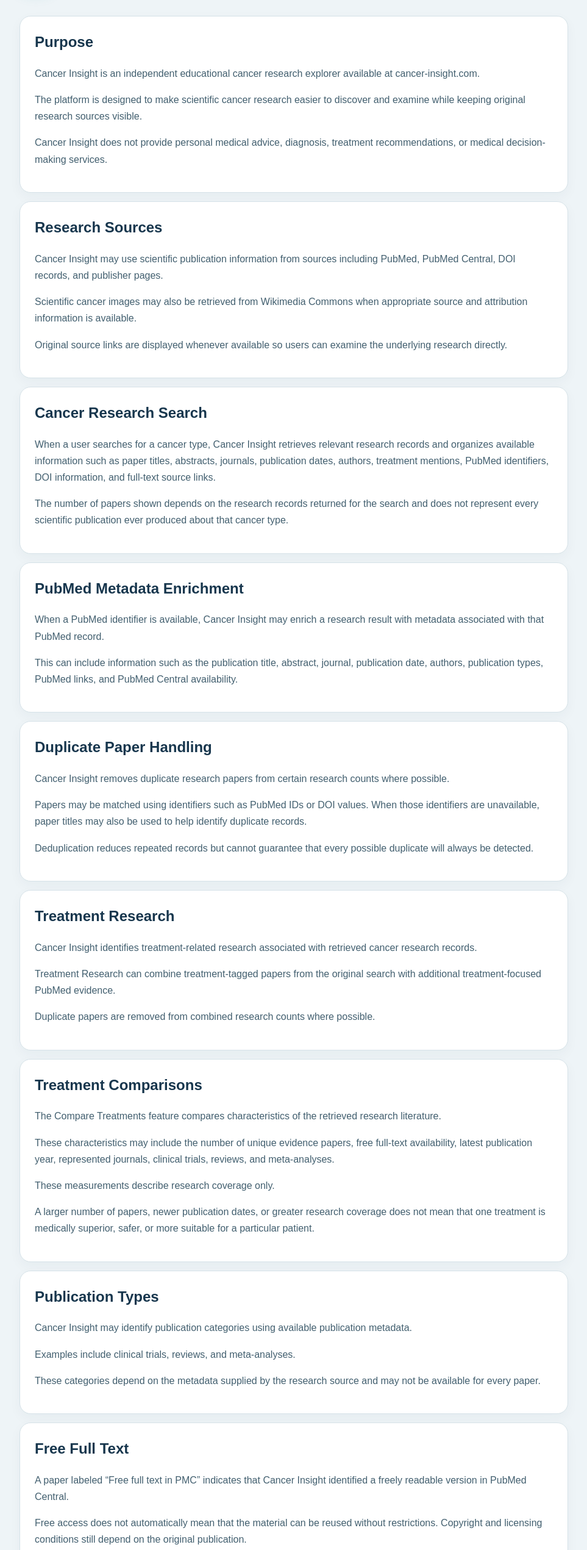
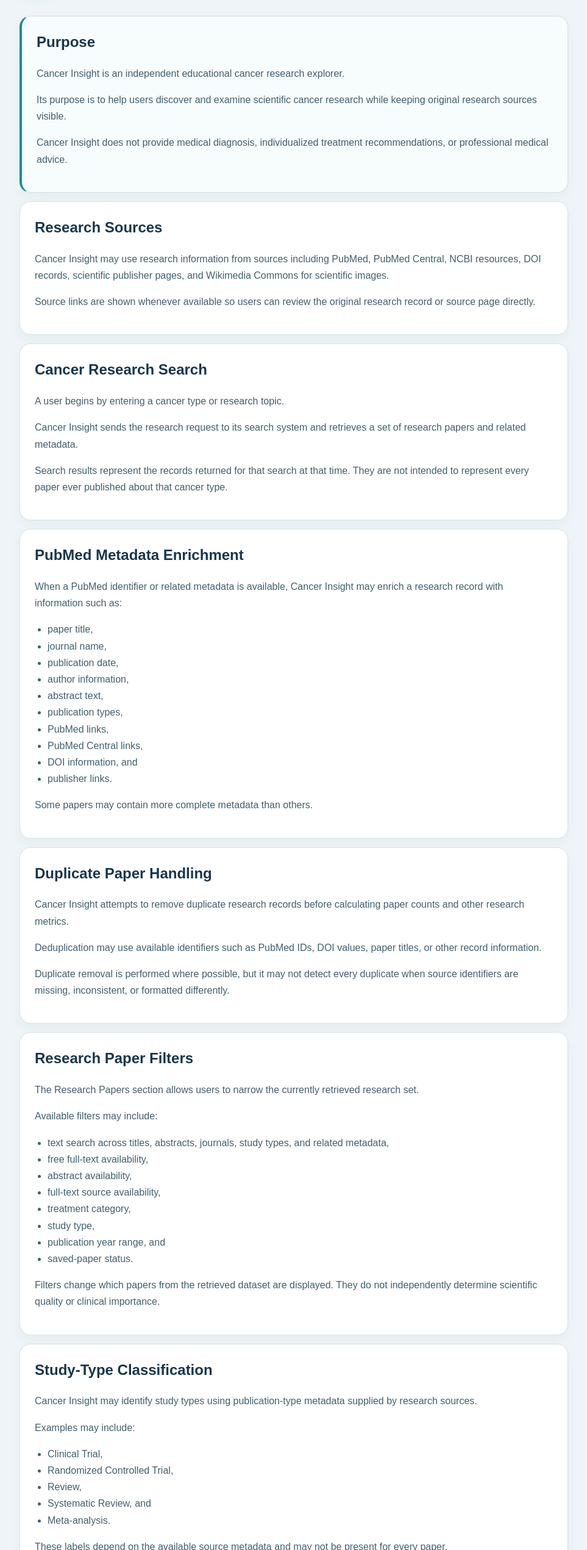
Before and after one commit to taliakasissieh/Cancer-Insight-Web, a Next.js app: page /methodology in a window 1280 px wide. Shown: the part 185-2726 px from the top of the page at 61% size, without its empty margins (158-1121 px from the left). Built offline with nearby package versions, Linux system fonts and the light colour scheme.

Commit message:
Update page.js

```diff
--- a/app/methodology/page.js
+++ b/app/methodology/page.js
@@ -1,320 +1,532 @@
 export const metadata = {
   title: 'Methodology | Cancer Insight',
-
   description:
-    'Learn how Cancer Insight finds, organizes, enriches, deduplicates, and presents cancer research evidence from scientific sources including PubMed and PubMed Central.',
+    'How Cancer Insight finds, organizes, filters, enriches, deduplicates, and presents cancer research evidence.',
 };
 
 export default function Methodology() {
   return (
     <main className="legalPage">
       <div className="legalContainer">
-        <a
-          className="backLink"
-          href="/"
-        >
+        <a className="backLink" href="/">
           ← Back to Cancer Insight
         </a>
 
         <div className="legalHeader">
-          <div className="legalMark">
-            ✚
-          </div>
+          <div className="legalMark">✚</div>
 
           <div>
             <div className="legalEyebrow">
               CANCER INSIGHT
             </div>
 
-            <h1>
-              Research Methodology
-            </h1>
+            <h1>Research Methodology</h1>
 
             <p>
-              How Cancer Insight finds, organizes, and presents cancer
-              research evidence
+              How Cancer Insight finds, organizes, filters, and presents research evidence
             </p>
           </div>
         </div>
 
-        <section className="legalCard">
-          <h2>
-            Purpose
-          </h2>
+        <section className="legalCard importantLegalCard">
+          <h2>Purpose</h2>
 
           <p>
-            Cancer Insight is an independent educational cancer research
-            explorer available at cancer-insight.com.
+            Cancer Insight is an independent educational cancer research explorer.
           </p>
 
           <p>
-            The platform is designed to make scientific cancer research easier
-            to discover and examine while keeping original research sources
-            visible.
+            Its purpose is to help users discover and examine scientific cancer
+            research while keeping original research sources visible.
           </p>
 
           <p>
-            Cancer Insight does not provide personal medical advice,
-            diagnosis, treatment recommendations, or medical decision-making
-            services.
+            Cancer Insight does not provide medical diagnosis, individualized
+            treatment recommendations, or professional medical advice.
           </p>
         </section>
 
         <section className="legalCard">
-          <h2>
-            Research Sources
-          </h2>
+          <h2>Research Sources</h2>
 
           <p>
-            Cancer Insight may use scientific publication information from
-            sources including PubMed, PubMed Central, DOI records, and
-            publisher pages.
+            Cancer Insight may use research information from sources including
+            PubMed, PubMed Central, NCBI resources, DOI records, scientific
+            publisher pages, and Wikimedia Commons for scientific images.
           </p>
 
           <p>
-            Scientific cancer images may also be retrieved from Wikimedia
-            Commons when appropriate source and attribution information is
-            available.
-          </p>
-
-          <p>
-            Original source links are displayed whenever available so users can
-            examine the underlying research directly.
+            Source links are shown whenever available so users can review the
+            original research record or source page directly.
           </p>
         </section>
 
         <section className="legalCard">
-          <h2>
-            Cancer Research Search
-          </h2>
+          <h2>Cancer Research Search</h2>
 
           <p>
-            When a user searches for a cancer type, Cancer Insight retrieves
-            relevant research records and organizes available information such
-            as paper titles, abstracts, journals, publication dates, authors,
-            treatment mentions, PubMed identifiers, DOI information, and
-            full-text source links.
+            A user begins by entering a cancer type or research topic.
           </p>
 
           <p>
-            The number of papers shown depends on the research records returned
-            for the search and does not represent every scientific publication
-            ever produced about that cancer type.
+            Cancer Insight sends the research request to its search system and
+            retrieves a set of research papers and related metadata.
+          </p>
+
+          <p>
+            Search results represent the records returned for that search at that
+            time. They are not intended to represent every paper ever published
+            about that cancer type.
           </p>
         </section>
 
         <section className="legalCard">
-          <h2>
-            PubMed Metadata Enrichment
-          </h2>
+          <h2>PubMed Metadata Enrichment</h2>
 
           <p>
-            When a PubMed identifier is available, Cancer Insight may enrich a
-            research result with metadata associated with that PubMed record.
+            When a PubMed identifier or related metadata is available, Cancer
+            Insight may enrich a research record with information such as:
           </p>
 
+          <ul>
+            <li>paper title,</li>
+            <li>journal name,</li>
+            <li>publication date,</li>
+            <li>author information,</li>
+            <li>abstract text,</li>
+            <li>publication types,</li>
+            <li>PubMed links,</li>
+            <li>PubMed Central links,</li>
+            <li>DOI information, and</li>
+            <li>publisher links.</li>
+          </ul>
+
           <p>
-            This can include information such as the publication title,
-            abstract, journal, publication date, authors, publication types,
-            PubMed links, and PubMed Central availability.
+            Some papers may contain more complete metadata than others.
           </p>
         </section>
 
         <section className="legalCard">
-          <h2>
-            Duplicate Paper Handling
-          </h2>
+          <h2>Duplicate Paper Handling</h2>
 
           <p>
-            Cancer Insight removes duplicate research papers from certain
-            research counts where possible.
+            Cancer Insight attempts to remove duplicate research records before
+            calculating paper counts and other research metrics.
           </p>
 
           <p>
-            Papers may be matched using identifiers such as PubMed IDs or DOI
-            values. When those identifiers are unavailable, paper titles may
-            also be used to help identify duplicate records.
+            Deduplication may use available identifiers such as PubMed IDs, DOI
+            values, paper titles, or other record information.
           </p>
 
           <p>
-            Deduplication reduces repeated records but cannot guarantee that
-            every possible duplicate will always be detected.
+            Duplicate removal is performed where possible, but it may not detect
+            every duplicate when source identifiers are missing, inconsistent, or
+            formatted differently.
           </p>
         </section>
 
         <section className="legalCard">
-          <h2>
-            Treatment Research
-          </h2>
+          <h2>Research Paper Filters</h2>
 
           <p>
-            Cancer Insight identifies treatment-related research associated
-            with retrieved cancer research records.
+            The Research Papers section allows users to narrow the currently
+            retrieved research set.
           </p>
 
           <p>
-            Treatment Research can combine treatment-tagged papers from the
-            original search with additional treatment-focused PubMed evidence.
+            Available filters may include:
           </p>
 
+          <ul>
+            <li>text search across titles, abstracts, journals, study types, and related metadata,</li>
+            <li>free full-text availability,</li>
+            <li>abstract availability,</li>
+            <li>full-text source availability,</li>
+            <li>treatment category,</li>
+            <li>study type,</li>
+            <li>publication year range, and</li>
+            <li>saved-paper status.</li>
+          </ul>
+
           <p>
-            Duplicate papers are removed from combined research counts where
-            possible.
+            Filters change which papers from the retrieved dataset are displayed.
+            They do not independently determine scientific quality or clinical
+            importance.
           </p>
         </section>
 
         <section className="legalCard">
-          <h2>
-            Treatment Comparisons
-          </h2>
+          <h2>Study-Type Classification</h2>
 
           <p>
-            The Compare Treatments feature compares characteristics of the
-            retrieved research literature.
+            Cancer Insight may identify study types using publication-type
+            metadata supplied by research sources.
           </p>
 
           <p>
-            These characteristics may include the number of unique evidence
-            papers, free full-text availability, latest publication year,
-            represented journals, clinical trials, reviews, and
-            meta-analyses.
+            Examples may include:
+          </p>
+
+          <ul>
+            <li>Clinical Trial,</li>
+            <li>Randomized Controlled Trial,</li>
+            <li>Review,</li>
+            <li>Systematic Review, and</li>
+            <li>Meta-analysis.</li>
+          </ul>
+
+          <p>
+            These labels depend on the available source metadata and may not be
+            present for every paper.
           </p>
 
           <p>
-            These measurements describe research coverage only.
-          </p>
-
-          <p>
-            A larger number of papers, newer publication dates, or greater
-            research coverage does not mean that one treatment is medically
-            superior, safer, or more suitable for a particular patient.
+            Study-type classification is descriptive and should not be treated as
+            a complete assessment of study quality, certainty of evidence, or
+            clinical importance.
           </p>
         </section>
 
         <section className="legalCard">
-          <h2>
-            Publication Types
-          </h2>
+          <h2>Publication Year Filtering</h2>
 
           <p>
-            Cancer Insight may identify publication categories using available
-            publication metadata.
+            Cancer Insight may allow users to choose a starting year, ending year,
+            or both.
           </p>
 
           <p>
-            Examples include clinical trials, reviews, and meta-analyses.
+            The year is extracted from available publication-date metadata.
           </p>
 
           <p>
-            These categories depend on the metadata supplied by the research
-            source and may not be available for every paper.
+            Papers without a recognizable publication year may not appear when a
+            year-range filter is active.
           </p>
         </section>
 
         <section className="legalCard">
-          <h2>
-            Free Full Text
-          </h2>
+          <h2>Why This Paper Is Relevant</h2>
 
           <p>
-            A paper labeled “Free full text in PMC” indicates that Cancer
-            Insight identified a freely readable version in PubMed Central.
+            Cancer Insight may display a short relevance explanation for a paper.
           </p>
 
           <p>
-            Free access does not automatically mean that the material can be
-            reused without restrictions. Copyright and licensing conditions
-            still depend on the original publication.
+            This explanation is based only on available retrieved information,
+            such as:
+          </p>
+
+          <ul>
+            <li>the paper title,</li>
+            <li>the abstract,</li>
+            <li>treatment tags,</li>
+            <li>publication types, and</li>
+            <li>the current cancer research query.</li>
+          </ul>
+
+          <p>
+            This feature is intended to help users understand why a paper appears
+            in the research set.
+          </p>
+
+          <p>
+            It is not a scientific conclusion, independent quality assessment, or
+            medical recommendation.
           </p>
         </section>
 
         <section className="legalCard">
-          <h2>
-            Research Analytics
-          </h2>
+          <h2>Treatment Research</h2>
 
           <p>
-            Cancer Insight can summarize patterns in the retrieved literature,
-            including publication years, journals, treatment coverage, and
-            other research metadata.
+            Cancer Insight groups or retrieves research associated with treatment
+            categories relevant to the current cancer search.
           </p>
 
           <p>
-            Analytics describe the records retrieved by Cancer Insight and
-            should not be interpreted as a complete measurement of all cancer
-            research activity worldwide.
+            The Treatment Research section may combine:
+          </p>
+
+          <ul>
+            <li>papers already found in the main cancer search, and</li>
+            <li>additional treatment-focused PubMed evidence.</li>
+          </ul>
+
+          <p>
+            The combined set is deduplicated before research totals are
+            calculated where possible.
+          </p>
+
+          <p>
+            Treatment research counts describe the amount of retrieved research
+            literature and do not indicate treatment superiority, safety, or
+            effectiveness.
           </p>
         </section>
 
         <section className="legalCard">
-          <h2>
-            Scientific Images
-          </h2>
+          <h2>Treatment Comparisons</h2>
 
           <p>
-            Cancer Insight may display scientifically relevant images from
-            Wikimedia Commons.
+            The Compare Treatments section retrieves and summarizes research
+            separately for two selected treatment categories.
           </p>
 
           <p>
-            Searches may prioritize medical imaging, pathology, histology,
-            microscopy, specimens, segmentation images, and scientific
-            diagrams related to the searched cancer type.
+            Comparison measures may include:
+          </p>
+
+          <ul>
+            <li>unique evidence-paper counts,</li>
+            <li>free full-text availability,</li>
+            <li>latest publication year,</li>
+            <li>journal coverage,</li>
+            <li>clinical-trial counts,</li>
+            <li>review counts, and</li>
+            <li>meta-analysis counts.</li>
+          </ul>
+
+          <p>
+            Papers shown under each treatment are supporting research examples
+            for that treatment and are not artificially paired with papers from
+            the other treatment.
           </p>
 
           <p>
-            Users should refer to the original source for image descriptions,
-            creator information, licensing conditions, and attribution
-            requirements.
+            The comparison is a research-coverage comparison only.
+          </p>
+
+          <p>
+            More papers, newer studies, or more clinical trials do not mean that
+            one treatment is medically better or more appropriate than another.
+          </p>
+        </section>
+
+        <section className="legalCard">
+          <h2>Research Analytics</h2>
+
+          <p>
+            Cancer Insight may generate summary analytics from the retrieved
+            research set.
+          </p>
+
+          <p>
+            Examples may include:
+          </p>
+
+          <ul>
+            <li>paper counts,</li>
+            <li>free full-text counts,</li>
+            <li>latest publication year,</li>
+            <li>journal counts,</li>
+            <li>clinical-trial counts,</li>
+            <li>treatment coverage,</li>
+            <li>publication timelines, and</li>
+            <li>top journals.</li>
+          </ul>
+
+          <p>
+            Where possible, unique-paper counts are used to reduce duplicate
+            records.
+          </p>
+
+          <p>
+            Analytics describe the retrieved research dataset and are not measures
+            of clinical effectiveness.
+          </p>
+        </section>
+
+        <section className="legalCard">
+          <h2>Free Full Text</h2>
+
+          <p>
+            A paper may be labeled as free full text when Cancer Insight
+            identifies a freely readable source, such as PubMed Central.
+          </p>
+
+          <p>
+            Free availability does not automatically mean the content can be
+            reused, modified, republished, or redistributed without restriction.
+          </p>
+
+          <p>
+            Users should check the original source and license before reusing
+            content.
+          </p>
+        </section>
+
+        <section className="legalCard">
+          <h2>Saved Papers</h2>
+
+          <p>
+            Users may save papers for easier access while browsing Cancer
+            Insight.
+          </p>
+
+          <p>
+            Saved-paper identifiers are stored locally in the user's browser.
+          </p>
+
+          <p>
+            Saved status does not change research ranking, relevance, or
+            scientific interpretation.
+          </p>
+        </section>
+
+        <section className="legalCard">
+          <h2>PDF Research Reports</h2>
+
+          <p>
+            Cancer Insight can generate downloadable PDF reports based on the
+            current research set.
+          </p>
+
+          <p>
+            Reports may include:
+          </p>
+
+          <ul>
+            <li>unique-paper counts,</li>
+            <li>free full-text counts,</li>
+            <li>publication year information,</li>
+            <li>clinical-trial counts,</li>
+            <li>treatment research coverage,</li>
+            <li>paper titles and metadata,</li>
+            <li>study-type information,</li>
+            <li>abstract excerpts, and</li>
+            <li>links to original research sources.</li>
+          </ul>
+
+          <p>
+            PDF reports describe retrieved research literature and are not medical
+            reports or clinical recommendations.
+          </p>
+        </section>
+
+        <section className="legalCard">
+          <h2>CSV Research Exports</h2>
+
+          <p>
+            Cancer Insight may allow research records or treatment-count data to
+            be exported as CSV files.
+          </p>
+
+          <p>
+            CSV exports are intended to make research data easier to inspect,
+            organize, or analyze.
+          </p>
+
+          <p>
+            Exported information remains subject to the same source limitations
+            and interpretation cautions as information displayed on the website.
+          </p>
+        </section>
+
+        <section className="legalCard">
+          <h2>Scientific Images</h2>
+
+          <p>
+            Cancer Insight may retrieve scientific images from Wikimedia Commons
+            and prioritize medically relevant material such as:
+          </p>
+
+          <ul>
+            <li>pathology images,</li>
+            <li>histology,</li>
+            <li>microscopy,</li>
+            <li>MRI or CT images,</li>
+            <li>medical diagrams,</li>
+            <li>specimens, and</li>
+            <li>segmentation or research images.</li>
+          </ul>
+
+          <p>
+            Original-source links, licensing information, and creator information
+            are shown when available.
+          </p>
+
+          <p>
+            Users should verify the original image source and license before reuse.
+          </p>
+        </section>
+
+        <section className="legalCard">
+          <h2>Research Source Links</h2>
+
+          <p>
+            Cancer Insight keeps source links visible whenever available.
+          </p>
+
+          <p>
+            These may include:
+          </p>
+
+          <ul>
+            <li>PubMed,</li>
+            <li>PubMed Central,</li>
+            <li>publisher pages,</li>
+            <li>DOI records, and</li>
+            <li>Wikimedia Commons source pages.</li>
+          </ul>
+
+          <p>
+            Users are encouraged to open the original sources for full scientific
+            context.
+          </p>
+        </section>
+
+        <section className="legalCard">
+          <h2>Important Limitations</h2>
+
+          <p>
+            Cancer Insight relies on external research sources, metadata,
+            automated processing, and search logic.
+          </p>
+
+          <p>
+            As a result:
+          </p>
+
+          <ul>
+            <li>some relevant papers may not be retrieved,</li>
+            <li>some metadata may be incomplete,</li>
+            <li>study-type labels may be missing or imperfect,</li>
+            <li>duplicate detection may not identify every duplicate,</li>
+            <li>treatment tags may not capture every scientific nuance,</li>
+            <li>relevance notes may simplify complex research context, and</li>
+            <li>external links or source availability may change.</li>
+          </ul>
+
+          <p>
+            Users should always review original research sources when scientific
+            accuracy or detailed interpretation is important.
           </p>
         </section>
 
         <section className="legalCard importantLegalCard">
-          <h2>
-            Important Limitations
-          </h2>
+          <h2>Medical Disclaimer</h2>
 
           <p>
-            Cancer Insight is a research discovery tool. Automated searches,
-            metadata processing, treatment identification, and research
-            organization can sometimes miss information or context.
+            Cancer Insight is for educational and research-exploration purposes
+            only.
           </p>
 
           <p>
-            Research abstracts are summaries of scientific publications and
-            should not replace examination of the complete study when detailed
-            interpretation is required.
+            It does not provide diagnosis, treatment recommendations, medical
+            advice, or individualized healthcare guidance.
           </p>
 
           <p>
-            Research evidence can also change as new studies are published.
+            Research-paper counts, study types, treatment comparisons, relevance
+            notes, and analytics must not be used to decide which treatment a
+            person should receive.
           </p>
 
           <p>
-            Users should examine original scientific sources before drawing
-            conclusions from individual studies.
-          </p>
-        </section>
-
-        <section className="legalCard contactNotice">
-          <h2>
-            Medical Disclaimer
-          </h2>
-
-          <p>
-            Cancer Insight is for educational and research-exploration
-            purposes only.
-          </p>
-
-          <p>
-            It does not provide medical diagnosis, personal medical advice,
-            individualized treatment recommendations, emergency assistance,
-            or professional healthcare services.
-          </p>
-
-          <p>
-            Personal medical questions should be discussed with a qualified
-            healthcare professional.
+            Personal medical decisions should be made with qualified healthcare
+            professionals.
           </p>
         </section>
 
```
